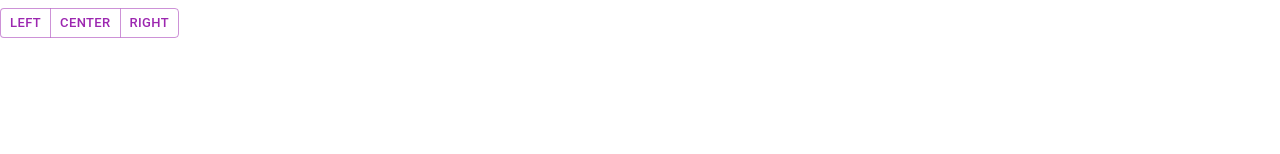
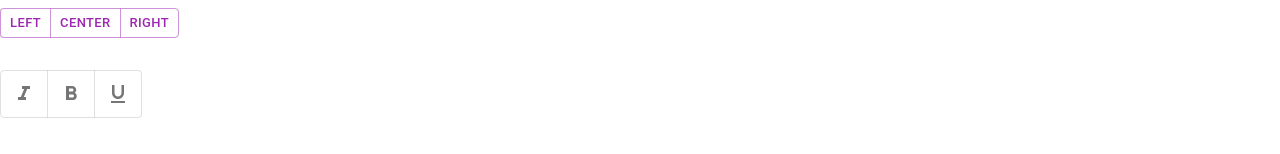
Before and after one commit to TahaAkber/Mern-work, a React (Create React App) app in the folder Material Ui/material-demo/: page / in a window 1280 px wide. Shown: the part 618-772 px from the top of the page. Built offline with nearby package versions, Linux system fonts and the light colour scheme.

Commit message:
Button group and icon button and formate buttons

```diff
--- a/Material Ui/material-demo/src/components/Buttons.tsx
+++ b/Material Ui/material-demo/src/components/Buttons.tsx
@@ -1,6 +1,18 @@
 import React from "react";
-import { Button, IconButton, ButtonGroup } from "@mui/material";
+import {
+  Button,
+  IconButton,
+  ButtonGroup,
+  ToggleButtonGroup,
+  ToggleButton,
+} from "@mui/material";
 import Stack from "@mui/material/Stack";
+
+import FormatItalicIcon from "@mui/icons-material/FormatItalic";
+import FormatboldIcon from "@mui/icons-material/FormatBold";
+
+import FormatUnderlinedIcon from "@mui/icons-material/FormatUnderlined";
+
 import Sendicon from "@mui/icons-material/Send";
 const Buttons = () => {
   return (
@@ -40,11 +52,29 @@
       </Stack>
 
       <Stack direction="row">
-        <ButtonGroup variant="outlined" size="small" color="secondary">
+        <ButtonGroup
+          variant="outlined"
+          size="small"
+          color="secondary"
+          aria-label="Button aligns group"
+        >
           <Button>Left</Button>
           <Button>Center</Button>
           <Button>Right</Button>
         </ButtonGroup>
+      </Stack>
+      <Stack direction="row">
+        <ToggleButtonGroup>
+          <ToggleButton value="italic">
+            <FormatItalicIcon />
+          </ToggleButton>
+          <ToggleButton value="bold">
+            <FormatboldIcon />
+          </ToggleButton>
+          <ToggleButton value="Underlined">
+            <FormatUnderlinedIcon />
+          </ToggleButton>
+        </ToggleButtonGroup>
       </Stack>
     </Stack>
   );
```
